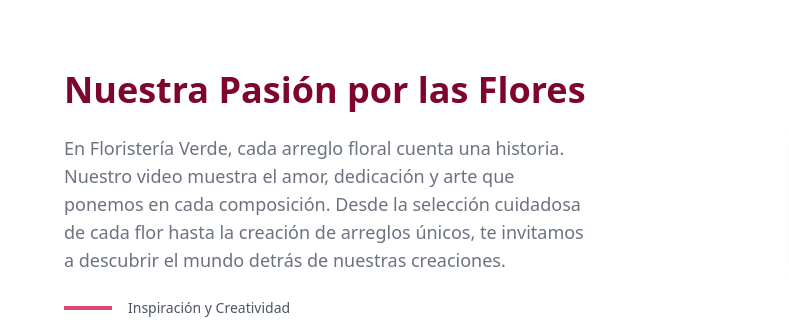
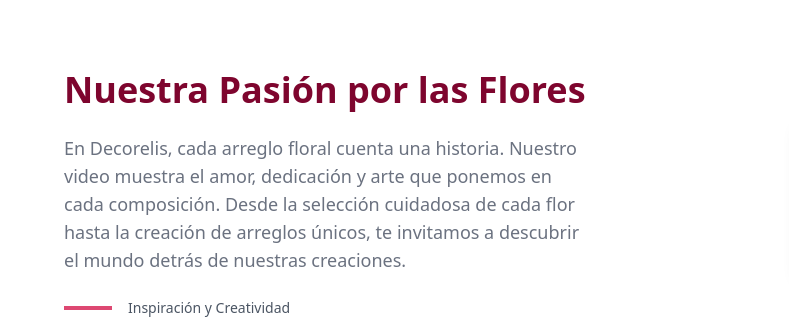
Before and after one commit to Horux69/decorelis-landing, a website: page index.html in a window 1280 px wide. Shown: the part 3380-3704 px from the top of the page, 0-789 px from the left. Drawn offline with nearby package versions, Linux system fonts and the light colour scheme.

Commit message:
ajustes entrega final - texto video

```diff
--- a/index.html
+++ b/index.html
@@ -797,7 +797,7 @@
                     <h2 class="text-4xl font-extrabold text-custom-pik-dark mb-4">Nuestra Pasión por las Flores</h2>
 
                     <p class="font-light text-gray-500 md:text-lg lg:text-lg leading-relaxed">
-                        En Floristería Verde, cada arreglo floral cuenta una historia. Nuestro video muestra el amor,
+                        En Decorelis, cada arreglo floral cuenta una historia. Nuestro video muestra el amor,
                         dedicación y arte que ponemos en cada composición. Desde la selección cuidadosa de cada flor
                         hasta la creación de arreglos únicos, te invitamos a descubrir el mundo detrás de nuestras
                         creaciones.
```
